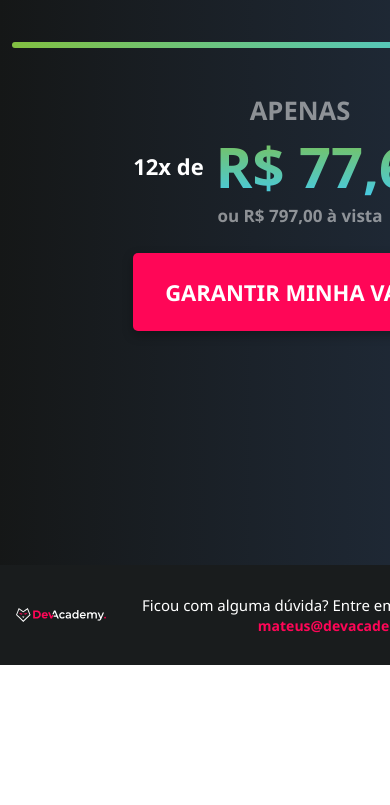
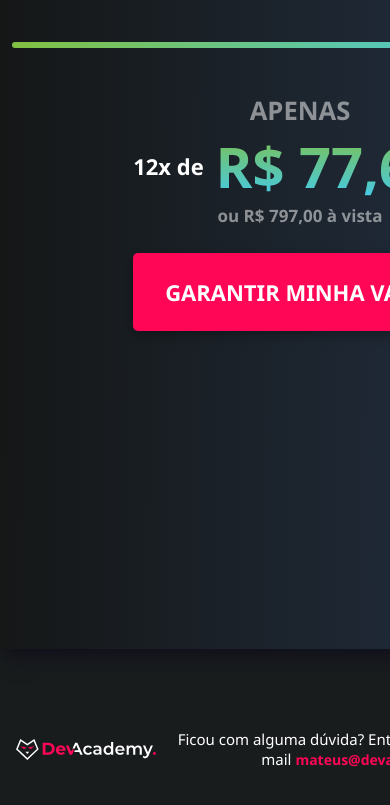
Before and after one commit to xFelipeRR/jstack-clone, a plain HTML site: page index.html in a window 390 px wide. Shown: the part 8188-8993 px from the top of the page. Before the commit the page ends 8853 px from the top, so only its background shows below. Drawn offline with Linux system fonts and the light colour scheme.

Commit message:
JStack course

```diff
--- a/styles/footer.css
+++ b/styles/footer.css
@@ -25,8 +25,16 @@ footer#contact p strong{
 }
 
 @media(max-width:500px){
+    footer#contact{
+        height: 200px;
+    }
     footer#contact p{
-    margin-left: 15px;
+    margin-left: 16px;
     text-align: center;
+
+    padding-right: 10px;
+    }
+    footer#contact img{
+        width: 140px;
     }
 }
--- a/styles/how-much.css
+++ b/styles/how-much.css
@@ -1,10 +1,12 @@
 #how-much{
     background: linear-gradient(90.22deg, rgb(21, 23, 23) 0%, #233144 100%);
-    height: 100vh;
+    height: 110vh;
 
     display: flex;
     align-items: center;
     flex-direction: column;
+
+    box-shadow: rgb(13, 13, 26) 5px 5px 20px;
 }
 .how-much-details{
     max-width: 1200px;
--- a/styles/main.css
+++ b/styles/main.css
@@ -10,9 +10,6 @@ body {
 
 
 }
-html, body{
-    height: 100vh;
-}
 :root{
     font-size: 58,5%;
 }
```
